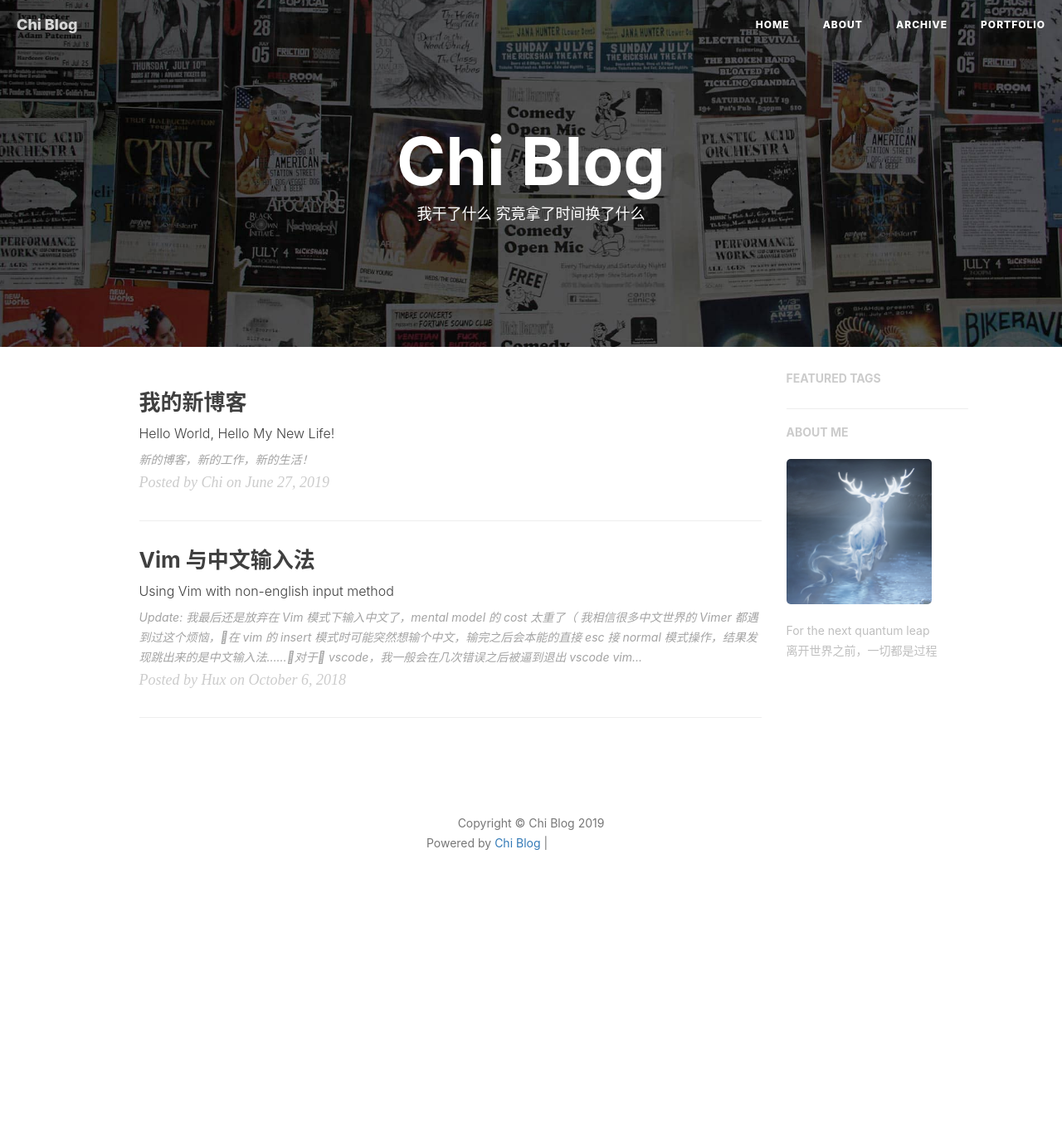
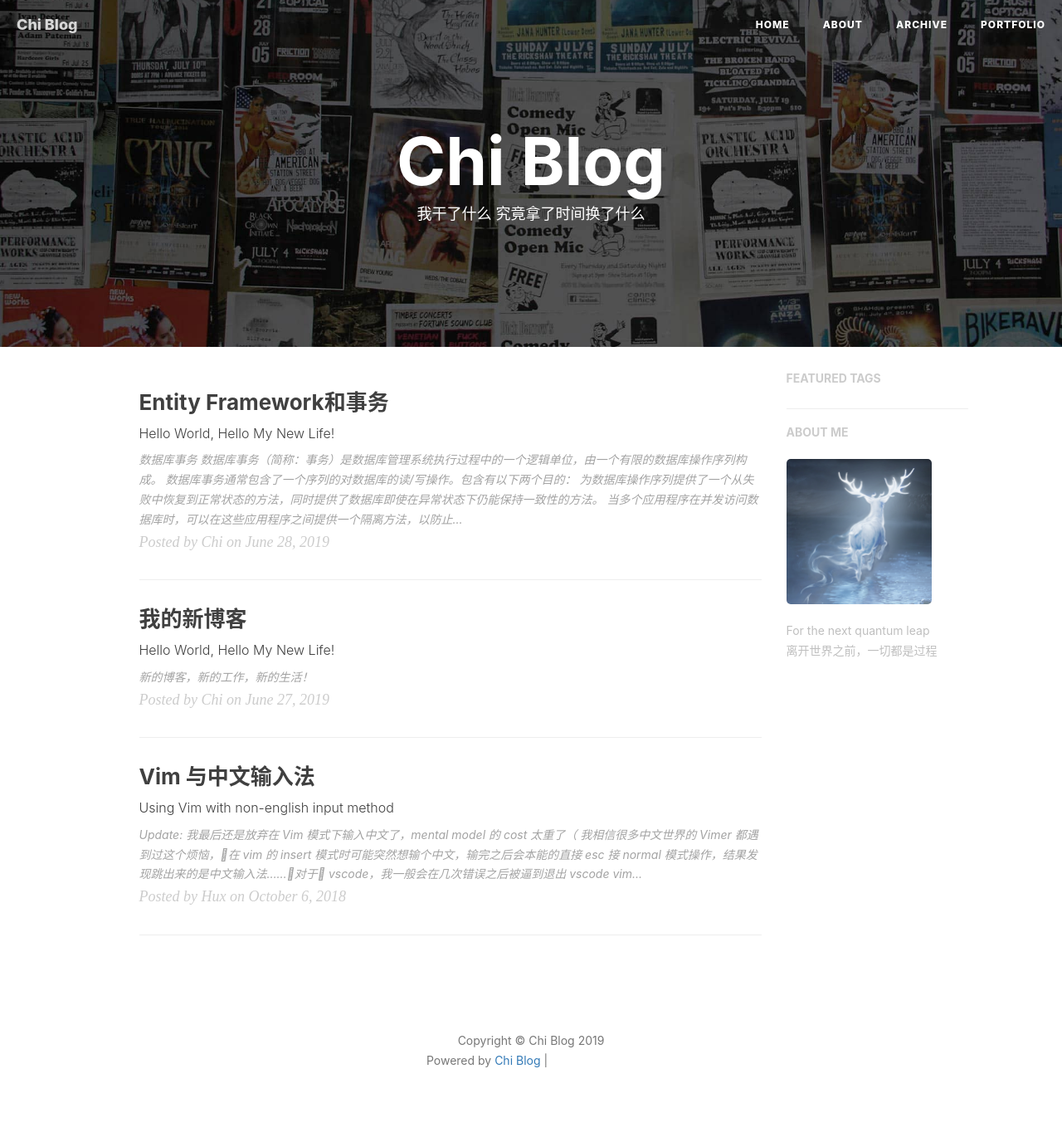
Before and after one commit to realZhangChi/realZhangChi.github.io, a Jekyll site: the page built from index.html, in a window 1280 px wide. Shown: the whole page at 83% size. Built offline with Jekyll 4.4.1, drawn with Linux system fonts in a browser that asks for light colours; nearby versions of some CDN libraries; the list of posts is cut into pages by our own code; comment, search, counter and statistics services are not loaded; before the commit the page ends 1120 px from its top, so only the background shows below that; grey boxes are pictures that could not be loaded.

Commit message:
new post

```diff
--- /dev/null
+++ b/_posts/2019-06-28-ef-and-Transaction.markdown
@@ -0,0 +1,34 @@
+---
+layout: post
+title: "Entity Framework和事务"
+subtitle: 'Hello World, Hello My New Life!'
+author: "Chi"
+header-style: text
+tags:
+  - EF
+  - 数据库
+---
+
+## 数据库事务
+
+数据库事务（简称：事务）是数据库管理系统执行过程中的一个逻辑单位，由一个有限的数据库操作序列构成。
+
+数据库事务通常包含了一个序列的对数据库的读/写操作。包含有以下两个目的：
+
+1. 为数据库操作序列提供了一个从失败中恢复到正常状态的方法，同时提供了数据库即使在异常状态下仍能保持一致性的方法。
+2. 当多个应用程序在并发访问数据库时，可以在这些应用程序之间提供一个隔离方法，以防止彼此的操作互相干扰。
+
+当事务被提交给了数据库管理系统（DBMS），则DBMS需要确保该事务中的所有操作都成功完成且其结果被永久保存在数据库中，如果事务中有的操作没有成功完成，则事务中的所有操作都需要回滚，回到事务执行前的状态；同时，该事务对数据库或者其他事务的执行无影响，所有的事务都好像在独立的运行。
+
+并非任意的对数据库的操作序列都是数据库事务。数据库事务拥有以下四个特性，习惯上被称之为ACID特性。
+
+- 原子性（Atomicity）：事务作为一个整体被执行，包含在其中的对数据库的操作要么全部被执行，要么都不执行。
+- 一致性（Consistency）：事务应确保数据库的状态从一个一致状态转变为另一个一致状态。一致状态的含义是数据库中的数据应满足完整性约束。
+- 隔离性（Isolation）：多个事务并发执行时，一个事务的执行不应影响其他事务的执行。
+- 持久性（Durability）：已被提交的事务对数据库的修改应该永久保存在数据库中。
+
+## EF
+
+## 参考
+
+> [数据库事务-维基百科](https://zh.wikipedia.org/wiki/%E6%95%B0%E6%8D%AE%E5%BA%93%E4%BA%8B%E5%8A%A1)
```
Also changed, not shown: _posts/2019-06-27-my-new-blog.markdown (line endings or trailing spaces).
